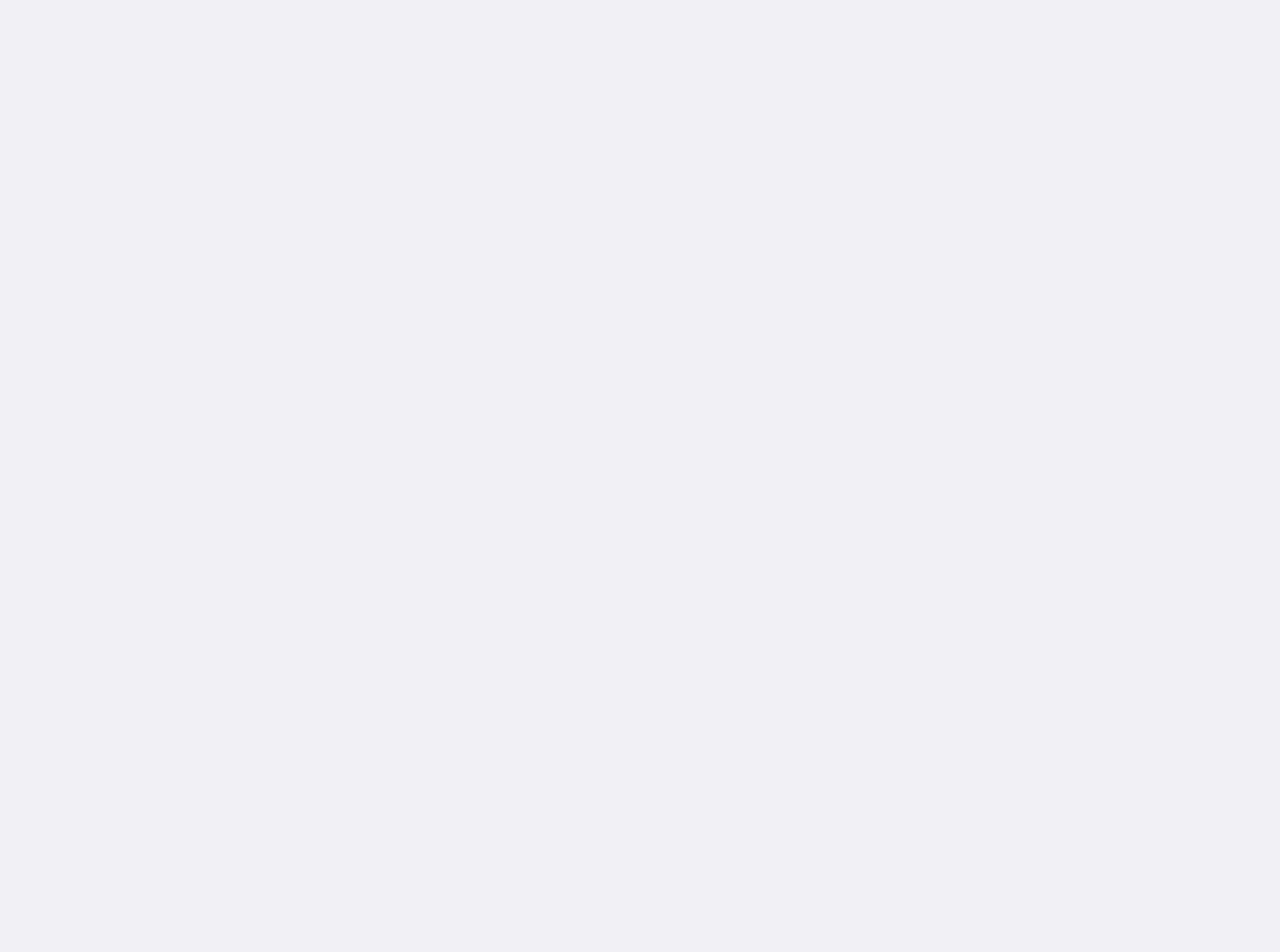
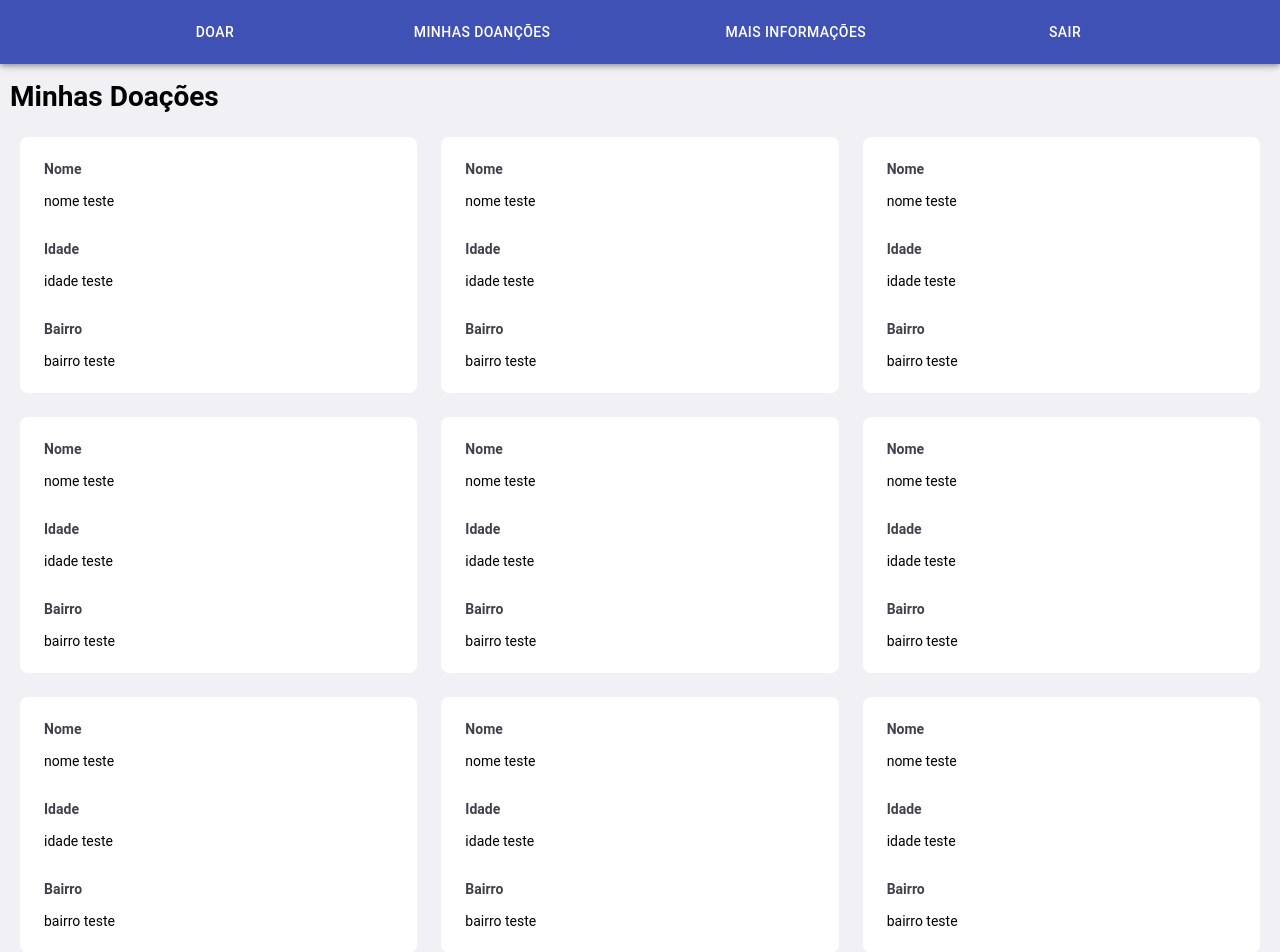
Before and after one commit to Fcorreia159/React, a React (Create React App) app: page /minhasdoacoes in a window 1280 px wide. Shown: the top 952 px of the page. Before the commit the page ends 800 px from the top, so only its background shows below. Built offline with nearby package versions, Linux system fonts and the light colour scheme.

Commit message:
adicionando tela de informacao, doacao e doar, o css ainda esta primitivo

```diff
--- /dev/null
+++ b/src/Toolbar/index.js
@@ -0,0 +1,24 @@
+import React from 'react';
+import AppBar from '@material-ui/core/AppBar';
+import Toolbar from '@material-ui/core/Toolbar';
+import Typography from '@material-ui/core/Typography';
+import Button from '@material-ui/core/Button';
+import IconButton from '@material-ui/core/IconButton';
+import MenuIcon from '@material-ui/icons/Menu';
+import './styles.css'
+
+
+
+export default function Barra(){
+
+    return(
+        <AppBar>
+                    <Toolbar className="toolbar">
+                        <Button color="inherit" href="/profile" >Doar</Button>
+                        <Button color="inherit" href="/minhasdoacoes" >Minhas Doanções</Button>
+                        <Button color="inherit" href="/informacoes">Mais Informações</Button>
+                        <Button color="inherit" href="/">Sair</Button>
+                    </Toolbar>
+                </AppBar>
+    );
+}
--- /dev/null
+++ b/src/Toolbar/styles.css
@@ -0,0 +1,3 @@
+.toolbar{
+    justify-content:space-evenly;
+}
--- /dev/null
+++ b/src/pages/Informacoes/index.js
@@ -0,0 +1,43 @@
+import React from 'react';
+
+import Button from '@material-ui/core/Button';
+
+import './styles.css';
+import Barra from '../../Toolbar';
+
+
+export default function Informacoes() {
+    return (
+        <div>
+            <header>
+                <Barra />
+            </header>
+
+
+
+            <div className="informacoes-container">
+                <h1>Mais informações</h1>
+                <div className="content">
+                    <strong>Sobre o DOAAI </strong>
+
+                    <p>
+                        O natal está chegando, e todo mundo quer ganhar presente. É com esse objetivo que a aplicação DOAAI nasceu.
+                    </p>
+                    <p>
+                        Fomos inspirados a desenvolver esse aplicativo ao receber, em nossa empresa, um pequeno cartão do NACC
+                        (Núcleo de Apoio a Criança com Câncer) com um pedido de doação para uma criança. Tivemos então a ideia de
+                        tentar facilitar esta ação tão importante. Tornamos mais dinâmico a escolha dos pedidos de doações disponíveis,
+                        permitindo que as pessoas visualizem os pedidos em aberto e escolham os pedidos aos quais irão doar os presentes.
+                    </p>
+
+
+
+                </div>
+
+
+            </div>
+
+
+        </div>
+    );
+}
--- /dev/null
+++ b/src/pages/Informacoes/styles.css
@@ -0,0 +1,44 @@
+.informacoes-container h1{
+    margin-top: 80px;
+    margin-bottom: 24px;
+    margin-left: 10px;
+
+}
+
+
+.informacoes-container{
+    width: 100%;
+    max-width: 700px;
+    height: 100vh;
+    margin: 0 auto;
+
+
+}
+
+
+.informacoes-container .content{
+    width: 100%;
+    padding: 96px;
+    background: #f0f0f5;
+    box-shadow: 0 0 100px rgba(0, 0, 0, 0.1);
+    border-radius: 8px;
+
+
+
+}
+
+.content strong{
+    display: block;
+    margin-bottom: 16px;
+    color: #41414d;
+    font-size: 30px;
+
+
+}
+
+.content p{
+    margin-top: 32px;
+    text-align: justify;
+    font-size: 20px;
+
+}
--- a/src/pages/Login/index.js
+++ b/src/pages/Login/index.js
@@ -23,7 +23,7 @@ export default function login() {
                 </form>
 
                 <section className="buttons">
-                    <Button className="entrar" type="submit" variant="contained">Entrar</Button>
+                    <Button className="entrar" type="submit" variant="contained" href="/profile">Entrar</Button>
                     <Button className="cadastrar" variant="contained" href="/cadastro">Cadastrar</Button>
                 </section>
 
--- /dev/null
+++ b/src/pages/MinhasDoacoes/index.js
@@ -0,0 +1,123 @@
+import React from 'react';
+
+import Button from '@material-ui/core/Button';
+
+import './styles.css';
+import Barra from '../../Toolbar';
+
+
+export default function MinhasDoacoes() {
+    return (
+        <div className="doacoes-container">
+            <header>
+                <Barra />
+            </header>
+
+            <h1>Minhas Doações</h1>
+
+            <ul>
+                <li>
+                    <strong>Nome</strong>
+                    <p>nome teste</p>
+                    <strong>Idade</strong>
+                    <p>idade teste</p>
+                    <strong>Bairro</strong>
+                    <p>bairro teste</p>
+
+                </li>
+
+                <li>
+                    <strong>Nome</strong>
+                    <p>nome teste</p>
+                    <strong>Idade</strong>
+                    <p>idade teste</p>
+                    <strong>Bairro</strong>
+                    <p>bairro teste</p>
+
+                </li>
+
+                <li>
+                    <strong>Nome</strong>
+                    <p>nome teste</p>
+                    <strong>Idade</strong>
+                    <p>idade teste</p>
+                    <strong>Bairro</strong>
+                    <p>bairro teste</p>
+
+                </li>
+
+                <li>
+                    <strong>Nome</strong>
+                    <p>nome teste</p>
+                    <strong>Idade</strong>
+                    <p>idade teste</p>
+                    <strong>Bairro</strong>
+                    <p>bairro teste</p>
+
+                </li>
+
+                <li>
+                    <strong>Nome</strong>
+                    <p>nome teste</p>
+                    <strong>Idade</strong>
+                    <p>idade teste</p>
+                    <strong>Bairro</strong>
+                    <p>bairro teste</p>
+
+                </li>
+
+                <li>
+                    <strong>Nome</strong>
+                    <p>nome teste</p>
+                    <strong>Idade</strong>
+                    <p>idade teste</p>
+                    <strong>Bairro</strong>
+                    <p>bairro teste</p>
+
+                </li>
+
+                <li>
+                    <strong>Nome</strong>
+                    <p>nome teste</p>
+                    <strong>Idade</strong>
+                    <p>idade teste</p>
+                    <strong>Bairro</strong>
+                    <p>bairro teste</p>
+
+                </li>
+
+                <li>
+                    <strong>Nome</strong>
+                    <p>nome teste</p>
+                    <strong>Idade</strong>
+                    <p>idade teste</p>
+                    <strong>Bairro</strong>
+                    <p>bairro teste</p>
+
+                </li>
+
+                <li>
+                    <strong>Nome</strong>
+                    <p>nome teste</p>
+                    <strong>Idade</strong>
+                    <p>idade teste</p>
+                    <strong>Bairro</strong>
+                    <p>bairro teste</p>
+
+                </li>
+
+                <li>
+                    <strong>Nome</strong>
+                    <p>nome teste</p>
+                    <strong>Idade</strong>
+                    <p>idade teste</p>
+                    <strong>Bairro</strong>
+                    <p>bairro teste</p>
+
+                </li>
+            </ul>
+
+
+        </div>
+    );
+}
--- /dev/null
+++ b/src/pages/MinhasDoacoes/styles.css
@@ -0,0 +1,51 @@
+
+
+
+.doacoes-container h1{
+    margin-top: 80px;
+    margin-bottom: 24px;
+    margin-left: 10px;
+
+}
+
+.doacoes-container ul{
+    display: grid;
+    grid-template-columns: 1fr 1fr 1fr;
+    grid-gap: 24px;
+    list-style: none;
+    margin-left: 20px;
+    margin-right: 20px;
+    margin-bottom: 20px;
+
+
+}
+
+
+.doacoes-container ul li{
+    background: #FFF;
+    padding: 24px;
+    border-radius: 8px;
+    position: relative;
+    size: 20px;
+
+
+
+}
+
+.doacoes-container ul li Button{
+    position: absolute;
+    right: 24px;
+    top: 24px;
+}
+
+.doacoes-container ul li strong{
+    display: block;
+    margin-bottom: 16px;
+    color: #41414d;
+
+
+}
+
+.doacoes-container ul li p + strong{
+    margin-top: 32px;
+}
--- /dev/null
+++ b/src/pages/Profile/index.js
@@ -0,0 +1,62 @@
+import React from 'react';
+
+import Button from '@material-ui/core/Button';
+
+import './styles.css';
+import Barra from '../../Toolbar';
+
+export default function Profile() {
+    return (
+        <div className="profile-container">
+            <header>
+                <Barra />
+            </header>
+
+            <h1>Doações disponiveis</h1>
+
+            <ul>
+                <li>
+                    <strong>Nome</strong>
+                    <p>nome teste</p>
+                    <strong>Idade</strong>
+                    <p>idade teste</p>
+                    <strong>Bairro</strong>
+                    <p>bairro teste</p>
+                    <Button variant="outlined">Doar</Button>
+                </li>
+
+                <li>
+                    <strong>Nome</strong>
+                    <p>nome teste</p>
+                    <strong>Idade</strong>
+                    <p>idade teste</p>
+                    <strong>Bairro</strong>
+                    <p>bairro teste</p>
+                    <Button variant="outlined">Doar</Button>
+                </li>
+
+                <li>
+                    <strong>Nome</strong>
+                    <p>nome teste</p>
+                    <strong>Idade</strong>
+                    <p>idade teste</p>
+                    <strong>Bairro</strong>
+                    <p>bairro teste</p>
+                    <Button variant="outlined">Doar</Button>
+                </li>
+
+                <li>
+                    <strong>Nome</strong>
+                    <p>nome teste</p>
+                    <strong>Idade</strong>
+                    <p>idade teste</p>
+                    <strong>Bairro</strong>
+                    <p>bairro teste</p>
+                    <Button variant="outlined">Doar</Button>
+                </li>
+            </ul>
+
+
+        </div>
+    );
+}
--- /dev/null
+++ b/src/pages/Profile/styles.css
@@ -0,0 +1,51 @@
+
+
+
+.profile-container h1{
+    margin-top: 80px;
+    margin-bottom: 24px;
+    margin-left: 10px;
+
+}
+
+.profile-container ul{
+    display: grid;
+    grid-template-columns: 1fr 1fr 1fr;
+    grid-gap: 24px;
+    list-style: none;
+    margin-left: 20px;
+    margin-right: 20px;
+    margin-bottom: 20px;
+
+
+}
+
+
+.profile-container ul li{
+    background: #FFF;
+    padding: 24px;
+    border-radius: 8px;
+    position: relative;
+    size: 20px;
+
+
+
+}
+
+.profile-container ul li Button{
+    position: absolute;
+    right: 24px;
+    top: 24px;
+}
+
+.profile-container ul li strong{
+    display: block;
+    margin-bottom: 16px;
+    color: #41414d;
+
+
+}
+
+.profile-container ul li p + strong{
+    margin-top: 32px;
+}
--- a/src/pages/cadastro/index.js
+++ b/src/pages/cadastro/index.js
@@ -28,7 +28,7 @@ export default function Cadastro() {
                         <TextField id="filled-basic" label="Senha" variant="filled" style={{ width: 500 }} />
 
                         <section className="buttons">
-                            <Button className="cadastrar" type="submit" variant="contained">Cadastrar</Button>
+                            <Button className="cadastrar" type="submit" variant="contained" href="/" >Enviar</Button>
                             <Button className="voltar" variant="contained" href="/">Voltar</Button>
                         </section>
 
--- a/src/routes.js
+++ b/src/routes.js
@@ -3,6 +3,9 @@ import { BrowserRouter, Route, Switch} from 'react-router-dom';
 
 import Login from './pages/Login';
 import Cadastro from './pages/Cadastro';
+import Profile from './pages/Profile';
+import MinhasDoacoes from './pages/MinhasDoacoes';
+import Informacoes from './pages/Informacoes';
 
 
 export default function Routes(){
@@ -11,6 +14,9 @@ export default function Routes(){
             <Switch>
                 <Route path ="/" exact component ={Login} />
                 <Route path ="/cadastro"  component ={Cadastro} />
+                <Route path ="/profile"  component ={Profile} />
+                <Route path ="/minhasdoacoes"  component ={MinhasDoacoes} />
+                <Route path ="/informacoes"  component ={Informacoes} />
             </Switch>
         </BrowserRouter>
     );
```
